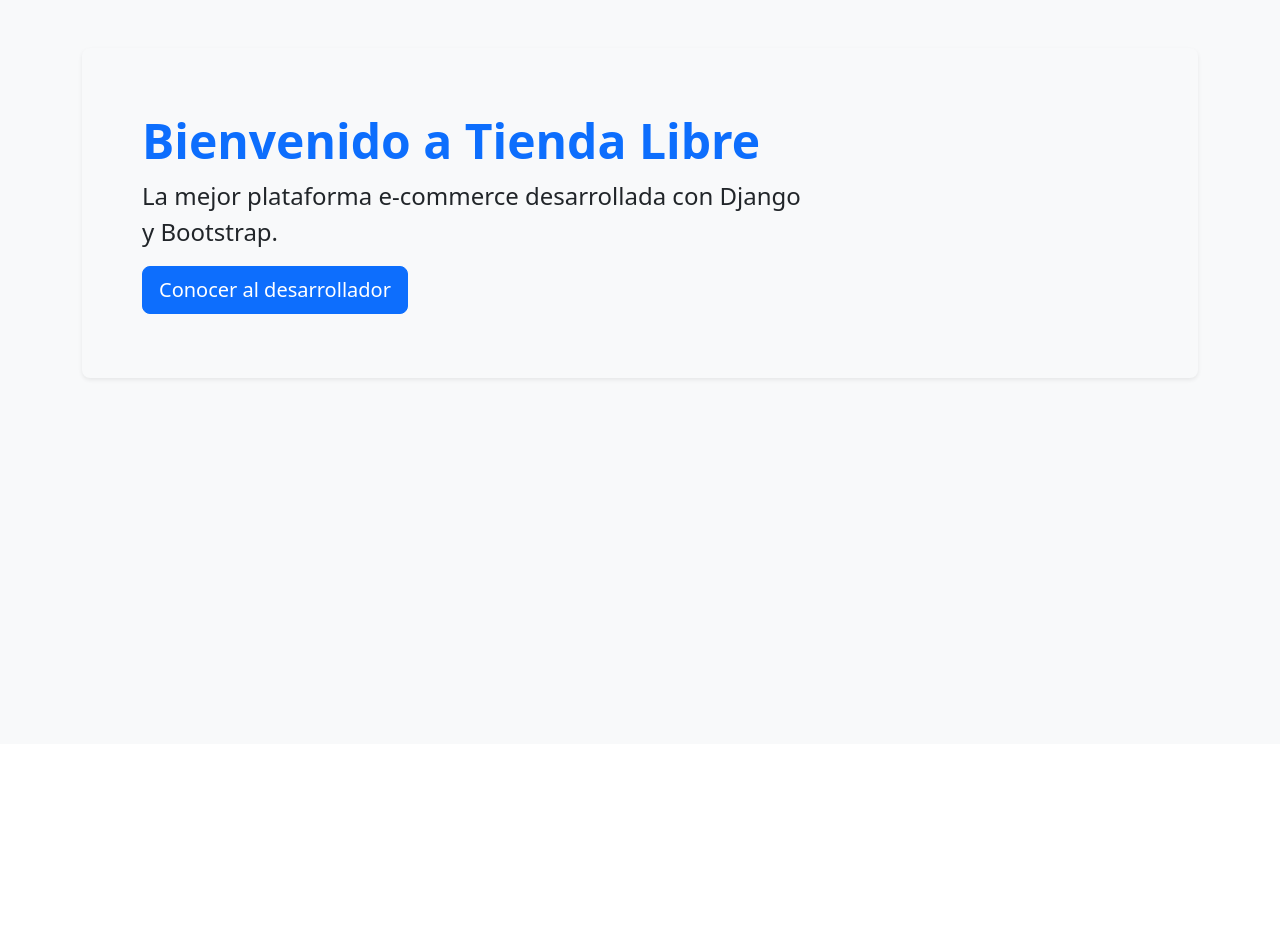
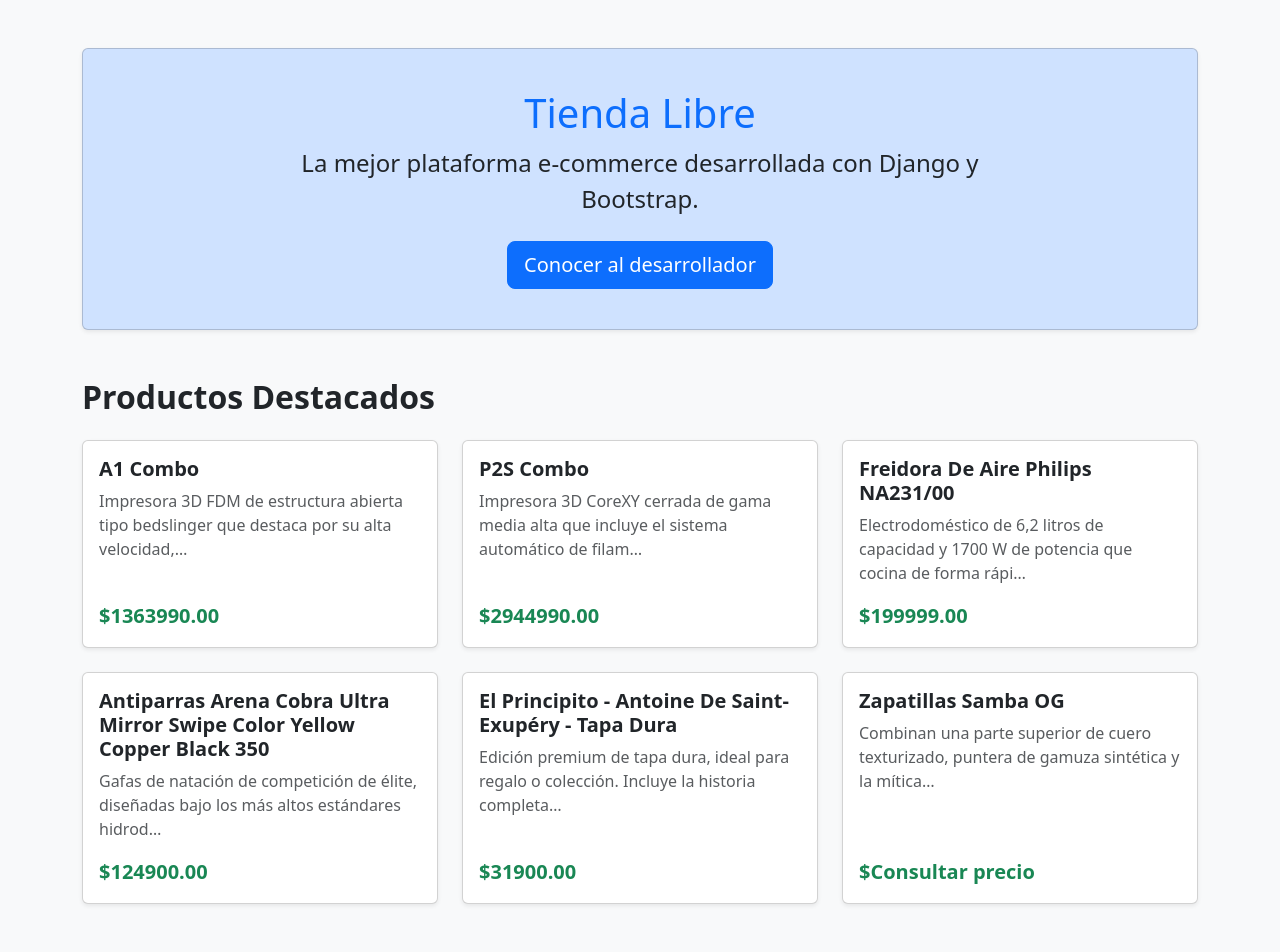
Before and after one commit to Villada-PG3/trabajo-practico-tienda-libre-GenaroCorrea, a Django app: page / in a window 1280 px wide. Shown: the part 56-1008 px from the top of the page. Before the commit the page ends 437 px from the top, so only its background shows below. Run offline with Django 5.2, Linux system fonts and the light colour scheme.

Commit message:
feat: template dinámico con DTL en home

```diff
--- a/productos/templates/productos/home.html
+++ b/productos/templates/productos/home.html
@@ -1,13 +1,41 @@
 {% extends 'productos/base.html' %}
 
-{% block title %}Inicio - Tienda Libre{% endblock %}
+{% block title %}{{ nombre_tienda|title }} - Inicio{% endblock %}
 
 {% block content %}
-<div class="p-5 mb-4 bg-body-tertiary rounded-3 shadow-sm">
+<div class="card shadow-sm p-4 text-center bg-primary-subtle mb-5">
     <div class="container-fluid py-3">
-        <h1 class="display-5 fw-bold text-primary">Bienvenido a Tienda Libre</h1>
-        <p class="col-md-8 fs-4">La mejor plataforma e-commerce desarrollada con Django y Bootstrap.</p>
-        <a class="btn btn-primary btn-lg" href="/acerca-de-mi/" role="button">Conocer al desarrollador</a>
+        <h1 class="card-title text-primary">{{ nombre_tienda|title }}</h1>
+        <p class="col-md-8 mx-auto fs-4">
+            La mejor plataforma e-commerce desarrollada con Django y Bootstrap.
+        </p>
+        <a class="btn btn-primary btn-lg mt-2" href="/acerca-de-mi/" role="button">Conocer al desarrollador</a>
     </div>
 </div>
+
+<h2 class="mb-4 fw-bold">Productos Destacados</h2>
+
+<div class="row g-4">
+    {% for producto in productos_destacados %}
+        <div class="col-md-4">
+            <div class="card h-100 shadow-sm">
+                <div class="card-body d-flex flex-column">
+                    <h5 class="card-title fw-bold text-capitalize">{{ producto.nombre }}</h5>
+                    <p class="card-text text-muted flex-grow-1">
+                        {{ producto.descripcion|truncatechars:90 }}
+                    </p>
+                    <p class="card-text fs-5 fw-bold text-success">
+                        ${{ producto.precio|floatformat:2|default:"Consultar precio" }}
+                    </p>
+                </div>
+            </div>
+        </div>
+    {% empty %}
+        <div class="col-12 text-center py-5">
+            <div class="alert alert-warning fs-5">
+                No hay productos destacados disponibles en este momento.
+            </div>
+        </div>
+    {% endfor %}
+</div>
 {% endblock %}
--- a/productos/views.py
+++ b/productos/views.py
@@ -1,7 +1,42 @@
 from django.shortcuts import render
 
 def home(request):
-    return render(request, 'productos/home.html')
+    contexto = {
+        "nombre_tienda": "tienda libre",
+        "productos_destacados": [
+            {
+                "nombre": "A1 Combo",
+                "precio": 1363990.00,
+                "descripcion": "Impresora 3D FDM de estructura abierta tipo bedslinger que destaca por su alta velocidad, calibración completamente automática y capacidad de impresión multicolor gracias al sistema AMS Lite incluido.",
+            },
+            {
+                "nombre": "P2S Combo",
+                "precio": 2944990.00,
+                "descripcion": "Impresora 3D CoreXY cerrada de gama media alta que incluye el sistema automático de filamentos AMS 2 Pro para imprimir hasta en 4 colores o materiales de forma automatizada",
+            },
+            {
+                "nombre": "Freidora de Aire Philips NA231/00",
+                "precio": 199999.00,
+                "descripcion": "Electrodoméstico de 6,2 litros de capacidad y 1700 W de potencia que cocina de forma rápida y saludable utilizando aire caliente.",
+            },
+            {
+                "nombre": "Antiparras Arena Cobra Ultra Mirror Swipe Color Yellow Copper Black 350",
+                "precio": 124900.00,
+                "descripcion": "Gafas de natación de competición de élite, diseñadas bajo los más altos estándares hidrodinámicos y aprobadas por la World Aquatics (FINA).",
+            },
+            {
+                "nombre": "El Principito - Antoine de Saint-Exupéry - Tapa dura",
+                "precio": 31900.00,
+                "descripcion": "Edición premium de tapa dura, ideal para regalo o colección. Incluye la historia completa y las ilustraciones a color originales del autor.",
+            },
+            {
+                "nombre": "Zapatillas Samba OG",
+                "precio": None,
+                "descripcion": "Combinan una parte superior de cuero texturizado, puntera de gamuza sintética y la mítica suela de caucho marrón, ofreciendo el estilo retro urbano definitivo.",
+            },
+        ],
+    }
+    return render(request, "productos/home.html", contexto)
 
 def acerca_de(request):
     return render(request, 'productos/acerca-de-mi.html')
```
Also changed, not shown: productos/templates/productos/acerca-de-mi.html (+8 -6 lines).
